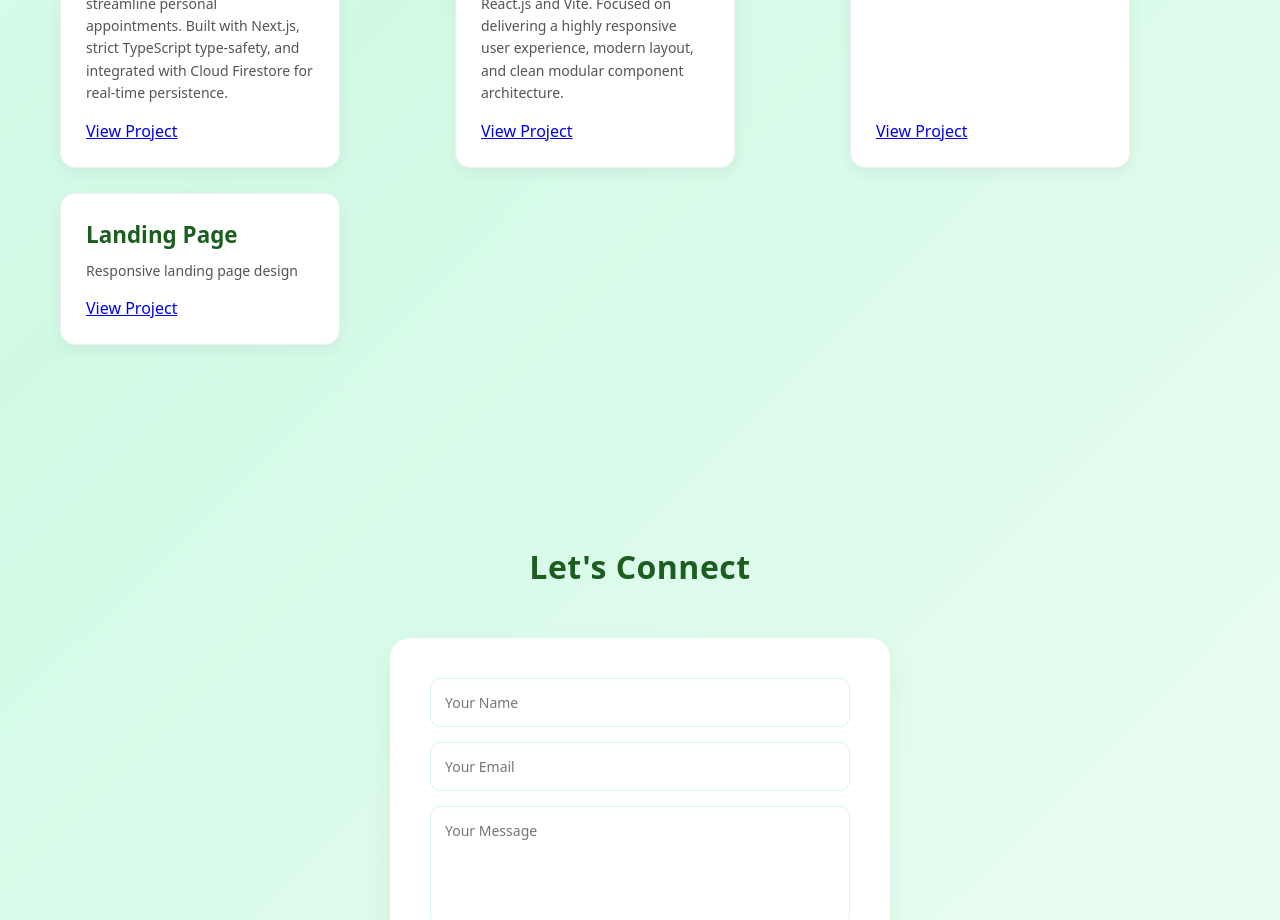
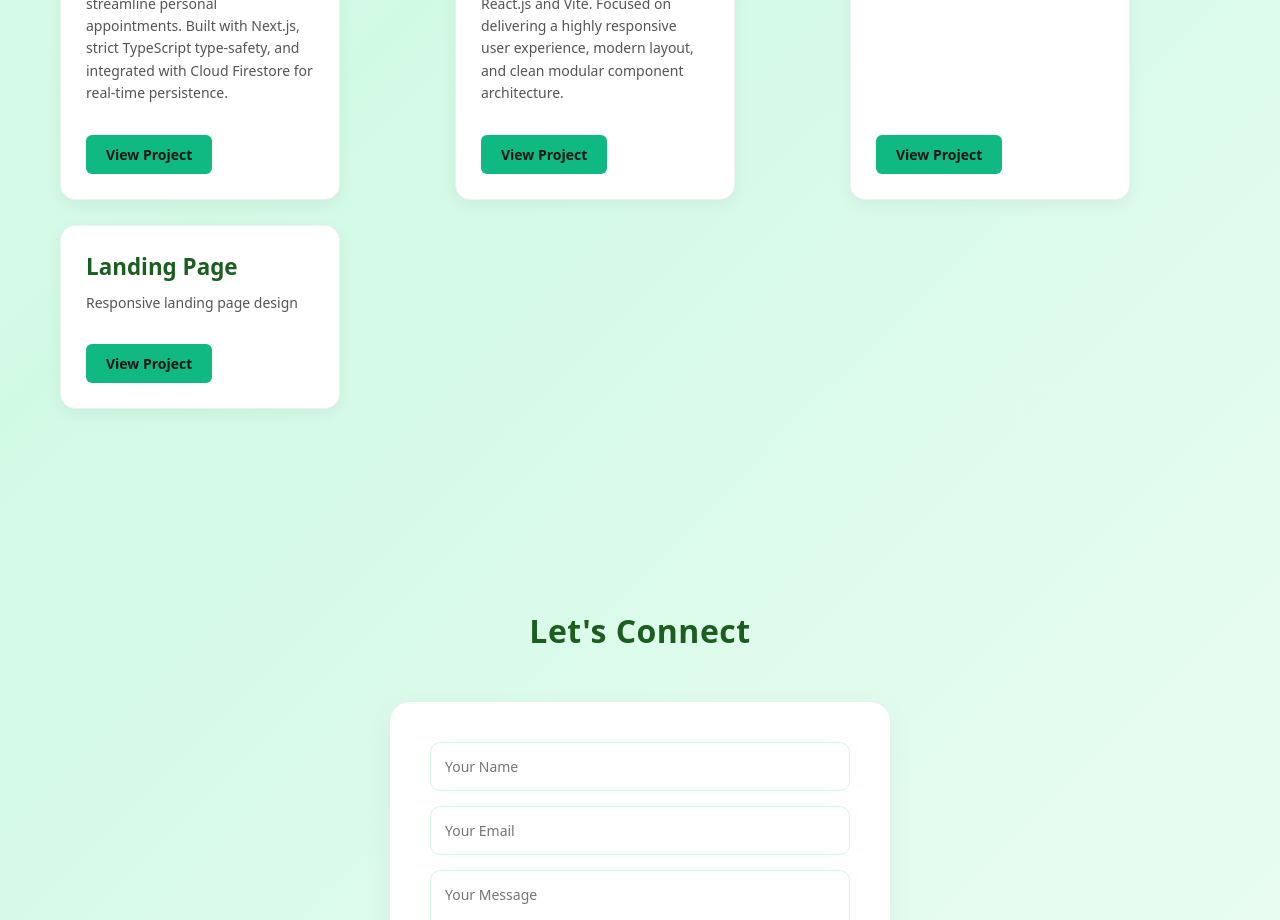
Before and after one commit to ribkalinks/portfolio-website, a React (Vite) app: page / in a window 1280 px wide. Shown: the part 1900-2820 px from the top of the page. Built offline with nearby package versions, Linux system fonts and the light colour scheme; the HTML template or start-up script is replaced by a standard one.

Commit message:
fix: update button project cards

```diff
--- a/src/components/Projects.jsx
+++ b/src/components/Projects.jsx
@@ -32,15 +32,32 @@ const Projects = () => {
           <div key={index} className="project-card">
             <h3>{project.title}</h3>
             <p>{project.description}</p>
-            {/* ✅ Menambahkan kembali class tombol asli agar tombol hijaunya yang rapi muncul lagi */}
+
+            {/* 🛠️ SUNTIKAN CSS LANGSUNG: Tombol dijamin hijau, rapi, kotak, dan punya space bagus */}
+            <div style={{ marginTop: 'auto', paddingTop: '15px' }}>
               <a
                 href={project.link}
                 target={project.link.includes('booking') ? "_self" : "_blank"}
                 rel="noopener noreferrer"
-              className="btn"
+                style={{
+                  display: 'inline-block',
+                  backgroundColor: '#10b981', // Warna hijau emerald estetik
+                  color: '#171717',          // Warna teks gelap biar kontras
+                  fontWeight: 'bold',
+                  padding: '10px 20px',
+                  borderRadius: '6px',
+                  textDecoration: 'none',
+                  transition: 'background-color 0.3s ease',
+                  fontSize: '14px'
+                }}
+                // Efek hover sederhana saat kursor di atas tombol
+                onMouseOver={(e) => e.target.style.backgroundColor = '#059669'}
+                onMouseOut={(e) => e.target.style.backgroundColor = '#10b981'}
               >
                 View Project
               </a>
+            </div>
+
           </div>
         ))}
       </div>
```
Lines whose indentation alone changed are shown as unchanged.
